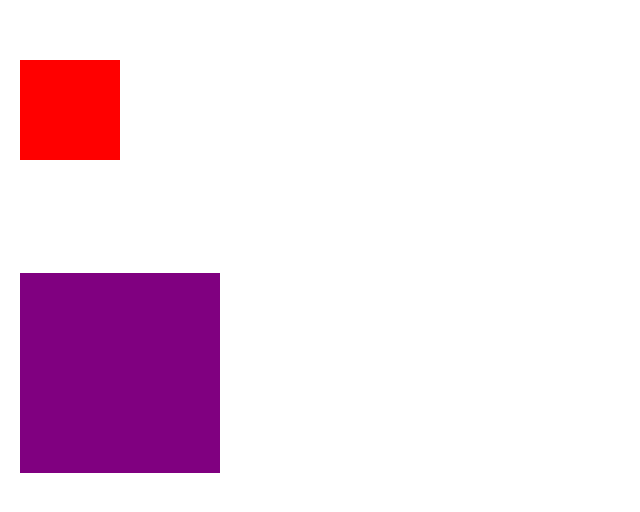
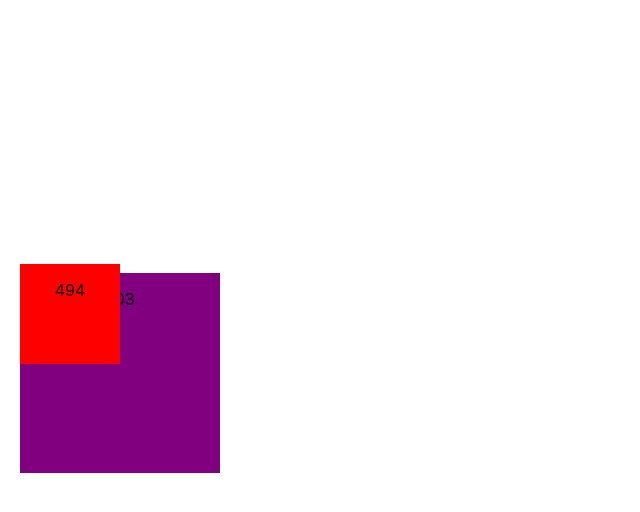
Before and after one commit to mai11223213213213/fishingproj, a React (Create React App) app: page / in a window 1280 px wide. Shown: the part 230-742 px from the top of the page, without its empty margins (0-640 px from the left). Built offline with nearby package versions, Linux system fonts and the light colour scheme.

Commit message:
ikhfjkzfhskfuhskdjf

```diff
--- a/src/components/CatchFish.tsx
+++ b/src/components/CatchFish.tsx
@@ -1,5 +1,4 @@
 import React, { useState, useEffect } from 'react';
-import { preconnect } from 'react-dom';
 
 const generateRandomNumber = (min: number, max: number): number => {
     return Math.floor(Math.random() * (max - min + 1)) + min;
@@ -8,50 +7,55 @@ const generateRandomNumber = (min: number, max: number): number => {
 const CatchFish = () => {
     const [fishPos, setFishPos] = useState(generateRandomNumber(1, 500));
     const [isMouseDown, setIsMouseDown] = useState(true);
-    let [floatPos, setFloatPos] = useState(fishPos)
-    let [newFishPos, setNewFishPos] = useState(generateRandomNumber(1, 500))
-    let [fishSpeed, setFishSpeed] = useState(generateRandomNumber(1, 2))
-
-    useEffect(()=>{
-
-        const interval = setInterval(() => {
-            setFishPos( (prevPos : any) => {
-                if(prevPos != 500 ){
-                    if(prevPos !=0){
-                        if(prevPos > newFishPos){
-                            return prevPos - fishSpeed*3
-
-                        }
-                        else if(prevPos < newFishPos){
-                            return prevPos + fishSpeed*3
+    const [floatPos, setFloatPos] = useState(fishPos);
+    const [newFishPos, setNewFishPos] = useState(generateRandomNumber(1, 500));
+    const [finishScale, setFinishScale] = useState(0);
+    const [trueFishPos, setTrueFishPos] = useState(0)
 
 
-                        }
-                        else if(prevPos == newFishPos){
-                            return prevPos -1
-                        }
+    useEffect(() => {
+        const interval = setInterval(() => {
+            setFishPos((prevPos) => {
+                const generateNewPos = () => {
 
+                    let newPos = prevPos + (generateRandomNumber(130, 300) * (generateRandomNumber(0, 1) === 0 ? 1 : -1));
+
+                    if (newPos <= 500 && newPos >= 0) {
+                        return newPos;
                     }
-                }
+                    return prevPos;
+                };
+                return generateNewPos();
+            });
+        }, 1000);
+
+        setNewFishPos(generateRandomNumber(1, 500));
+
+        return () => clearInterval(interval);
+    }, [fishPos]);
+    useEffect(() => {
+        const updateFishPos = () => {
+            const fish: any = document.querySelector(".fish");
+            if (fish) {
+                const rect = fish.getBoundingClientRect();
+                setTrueFishPos(rect.top);
+            }
+        };
 
 
-            });
-        }, 100);
-        setNewFishPos(generateRandomNumber(1,500))
-        setFishSpeed(generateRandomNumber(1,4))
+        const fishPosInterval = setInterval(updateFishPos, 100);
 
-        return () => clearInterval(interval);
+        return () => clearInterval(fishPosInterval);
+    }, [fishPos]);
 
 
-    }, [fishPos])
-
     useEffect(() => {
-
         const handleMouseDown = (event: MouseEvent) => {
-            if (event.button === 0) { // Ліва кнопка миші
+            if (event.button === 0) {
                 setIsMouseDown(false);
             }
         };
+
         const handleMouseUp = (event: MouseEvent) => {
             if (event.button === 0) {
                 setIsMouseDown(true);
@@ -68,8 +72,18 @@ const CatchFish = () => {
     }, []);
 
     useEffect(() => {
+        if (Math.abs(floatPos - trueFishPos) < 50) {
+            console.log("Рибу спіймано!");
+        }
+    }, [floatPos, trueFishPos]);
+
+    useEffect(() => {
         const interval = setInterval(() => {
-            setFloatPos(prevPos => isMouseDown ? prevPos <= 500 ? prevPos + 3 : prevPos :  prevPos <= 0 ? prevPos : prevPos - 3);
+            setFloatPos(prevPos =>
+                isMouseDown
+                ? (prevPos <= 500 ? prevPos + 3 : prevPos)
+                : (prevPos <= 0 ? prevPos : prevPos - 3)
+            );
         }, 10);
 
         return () => clearInterval(interval);
@@ -79,13 +93,17 @@ const CatchFish = () => {
         <div className="scale">
             <div
                 className="float"
-                style={{ position: "absolute", backgroundColor: "purple", width: "200px", height: "200px", left: "20px", top: floatPos }}
-            ></div>
+                style={{ position: "absolute", backgroundColor: "purple", width: "200px", height: "200px", left: "20px", top: floatPos}}
+
+            >
+                <p>{floatPos}</p>
+            </div>
             <div
                 className="fish"
-                style={{ position: "absolute", backgroundColor: "red", width: "100px", height: "100px", left: "20px", top: fishPos, zIndex:'1', margin:'0 auto'}}
+                style={{ position: "absolute", backgroundColor: "red", width: "100px", height: "100px", left: "20px", top: fishPos, zIndex: '1', margin: '0 auto', transition:"0.3s ease" }}
 
             >
+                <p>{fishPos}</p>
 
             </div>
 
```
